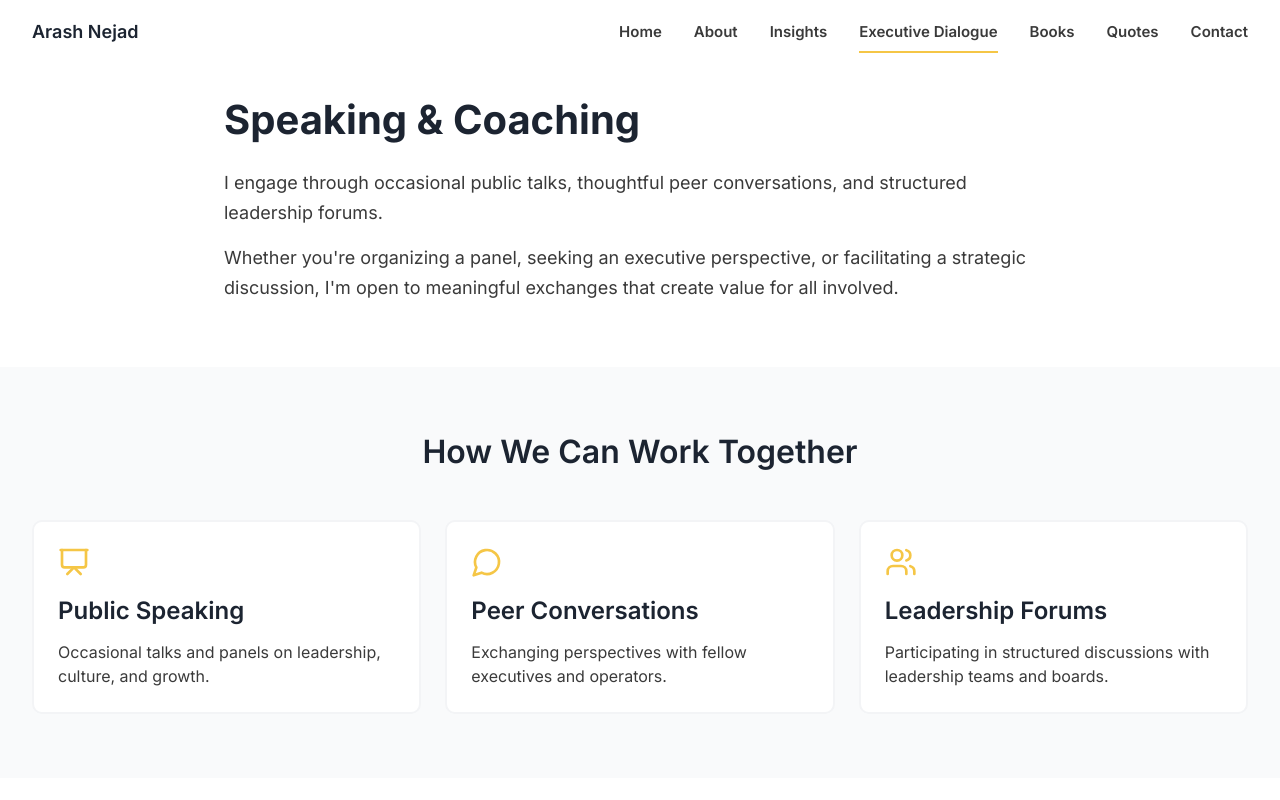
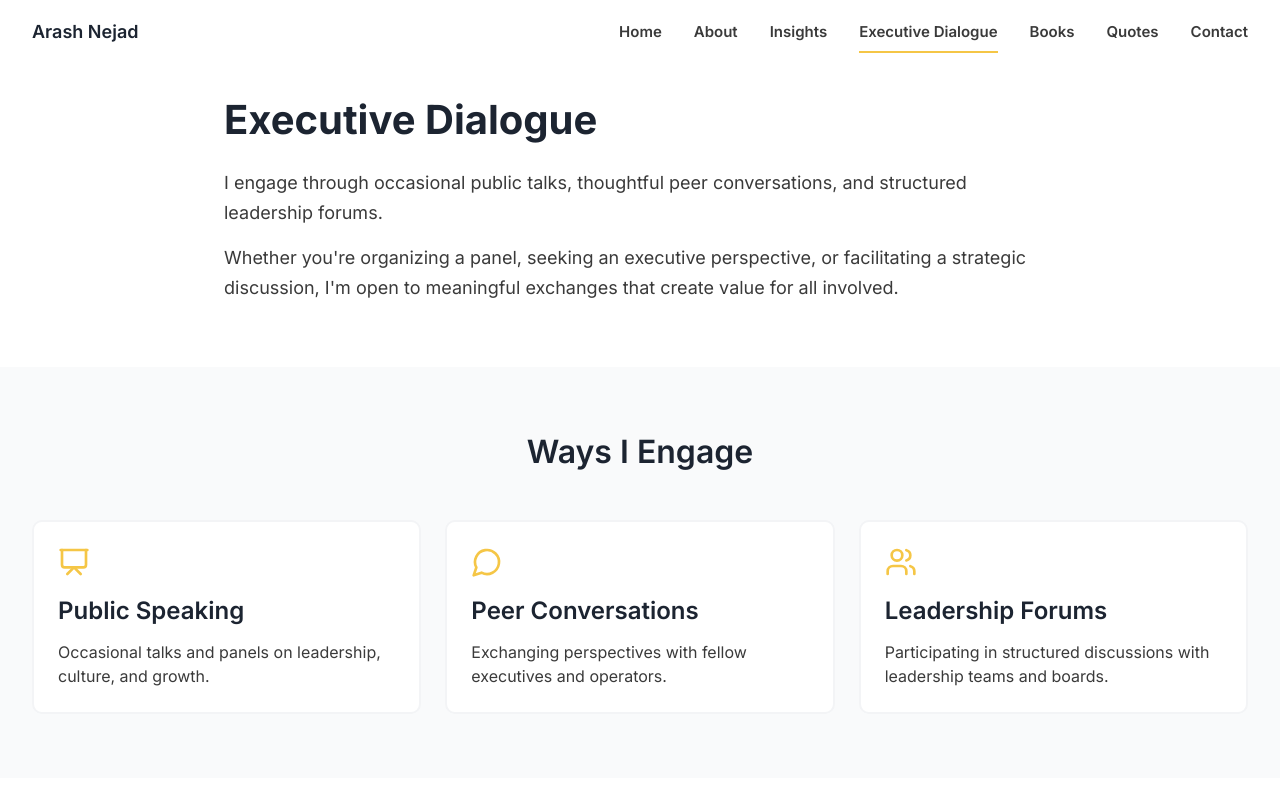
Before and after one commit to arashhappyteams/arashnejad-website, a React (Vite) app: page /speaking-coaching in a window 1280 px wide. Shown: the top 800 px of the page. Built offline with nearby package versions, Linux system fonts and the light colour scheme.

Commit message:
Update SpeakingCoaching.tsx

```diff
--- a/src/pages/SpeakingCoaching.tsx
+++ b/src/pages/SpeakingCoaching.tsx
@@ -59,8 +59,8 @@ export function SpeakingCoaching() {
   return (
     <>
       <SEOHead
-        title="Speaking & Coaching with Arash Nejad | Executive Leadership"
-        description="Engage with Arash Nejad through speaking engagements, executive coaching, and leadership forums. Topics include culture transformation, growth strategies, and building high-performing teams."
+        title="Executive Dialogue | Arash Nejad | Executive Leadership"
+        description="Peer dialogue with executives and operators, occasional talks and panels, and structured leadership forums with teams and boards."
         canonical="https://www.arashnejad.com/speaking-coaching"
       />
 
@@ -72,7 +72,7 @@ export function SpeakingCoaching() {
             animate={{ opacity: 1, y: 0 }}
             transition={{ duration: 0.6 }}
           >
-            <h1 className="mb-6">Speaking & Coaching</h1>
+            <h1 className="mb-6">Executive Dialogue</h1>
             <p className="mb-4">
               I engage through occasional public talks, thoughtful peer conversations, and structured leadership forums.
             </p>
@@ -92,7 +92,7 @@ export function SpeakingCoaching() {
             viewport={{ once: true }}
             transition={{ duration: 0.6 }}
           >
-            <h2 className="text-center mb-12">How We Can Work Together</h2>
+            <h2 className="text-center mb-12">Ways I Engage</h2>
           </motion.div>
 
           <div className="grid grid-cols-1 md:grid-cols-3 gap-6">
```
